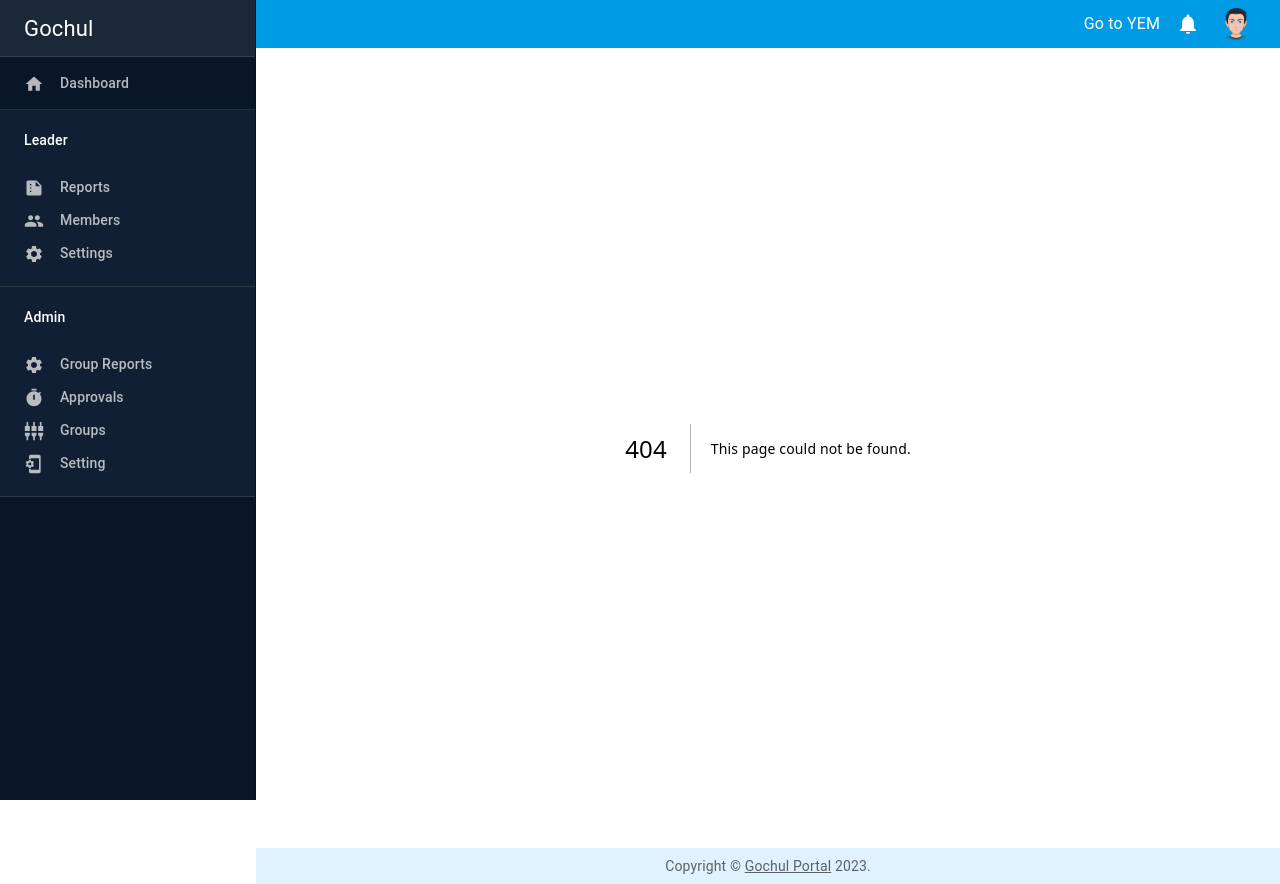
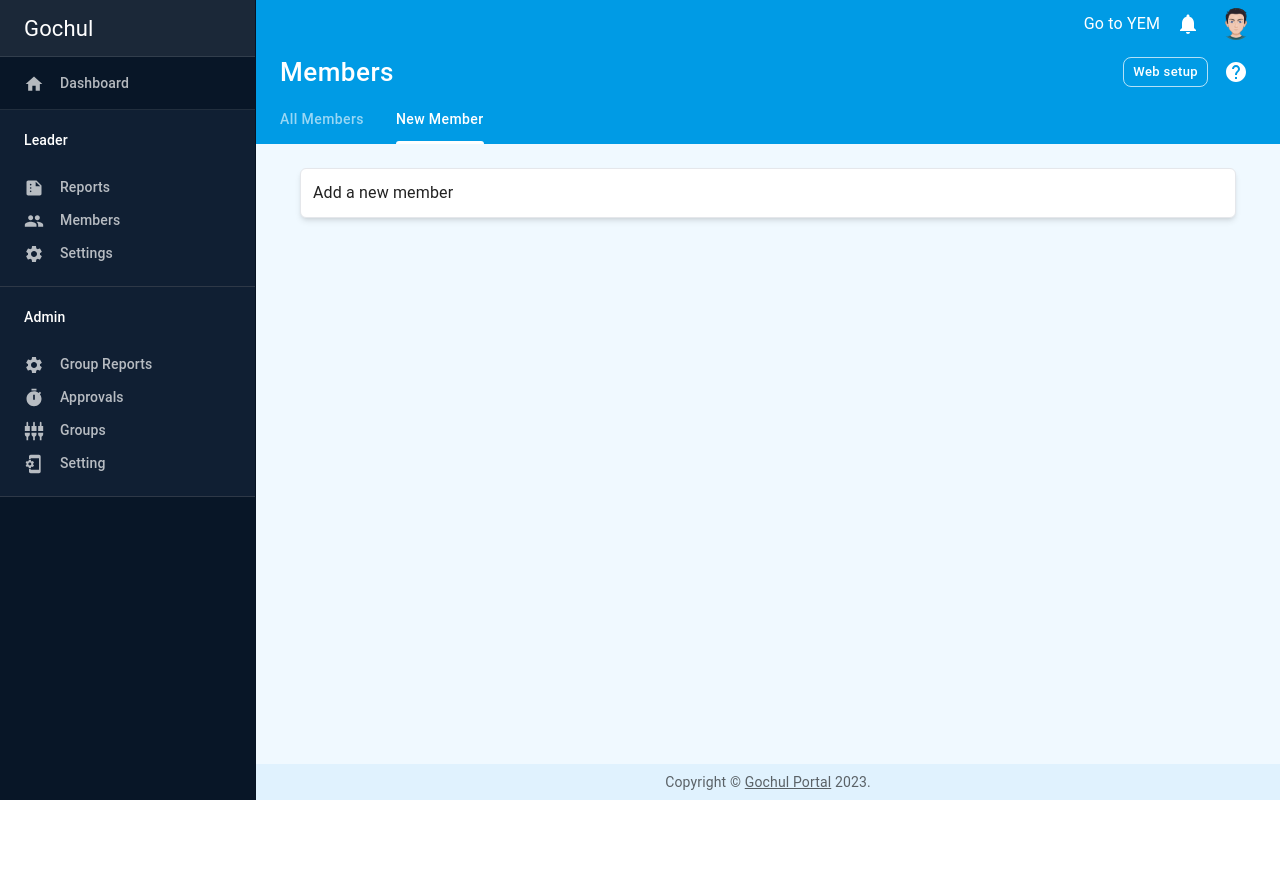
Before and after one commit to untilhamza/gochul, a Next.js app: page /members/new in a window 1280 px wide. Before the commit this address had no page. After the commit the page ends 800 px from the top, so only its background shows below. Built offline with nearby package versions, Linux system fonts and the light colour scheme.

Commit message:
add members page

```diff
--- /dev/null
+++ b/src/app/members/new/page.tsx
@@ -0,0 +1,7 @@
+import React from "react";
+
+const page = () => {
+  return <div>Add a new member</div>;
+};
+
+export default page;
```
